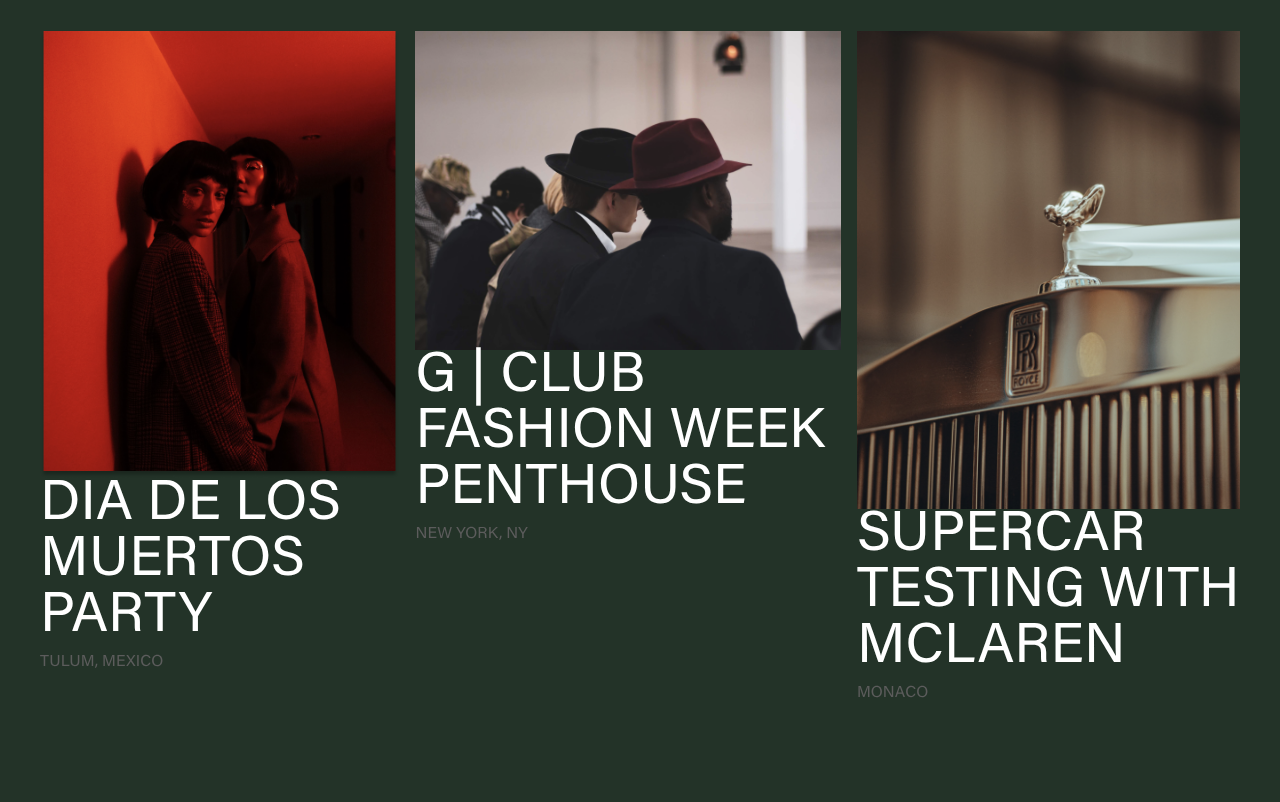
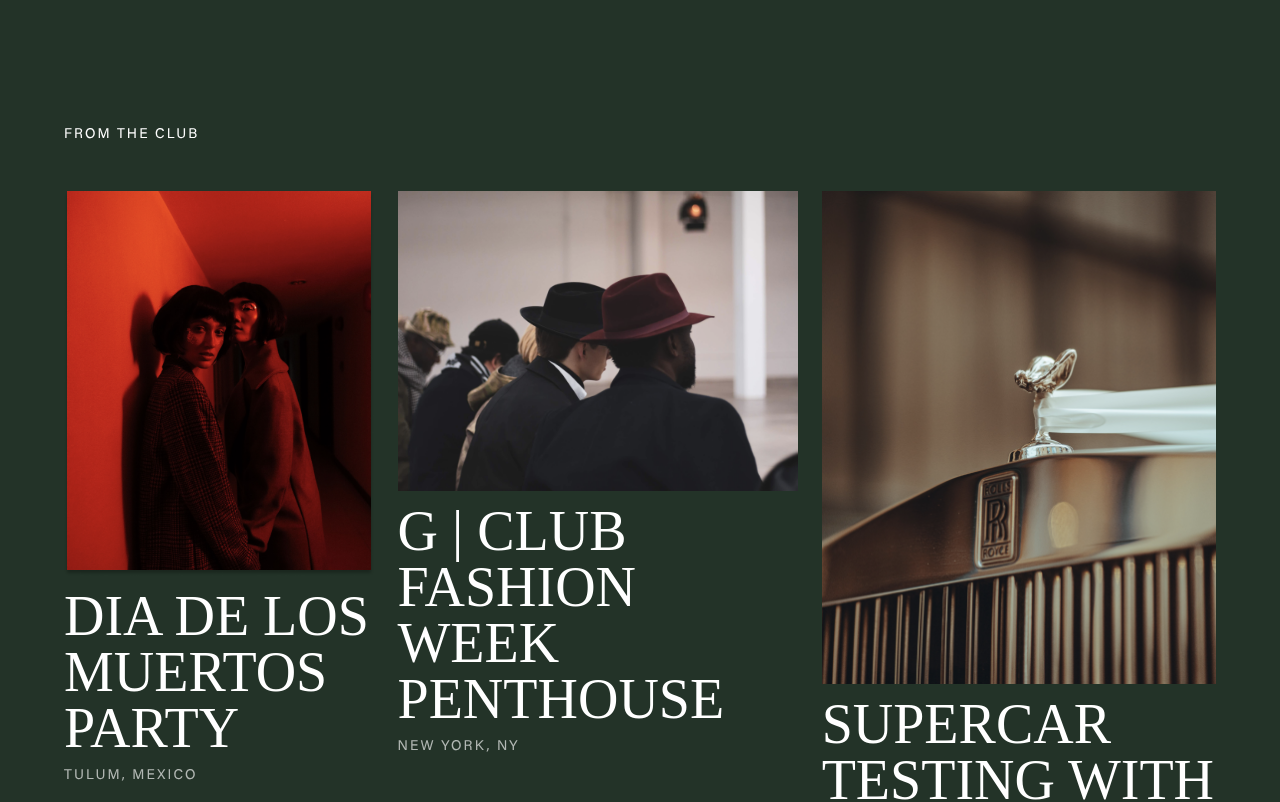
Before and after one commit to tayyabshahid7/Gclub, a Nuxt app: page / in a window 1280 px wide. Shown: the part 2440-3242 px from the top of the page. Built offline with nearby package versions, Linux system fonts and the light colour scheme; a web font is replaced by a local one.

Commit message:
from the club wip

```diff
--- a/pages/index.vue
+++ b/pages/index.vue
@@ -4,6 +4,7 @@
     <nav-bar />
     <hero-section />
     <panel-section />
+    <from-the-club />
     <about-us />
     <app-footer />
     <hero-end />
@@ -17,6 +18,7 @@
 import HeroSection from "~~/routes/landing-page/hero-section";
 import HeroEnd from "~~/routes/landing-page/hero-end";
 import PanelSection from "~~/routes/landing-page/panel-section";
+import FromTheClub from "~~/routes/landing-page/from-the-club";
 import AppFooter from "~~/layouts/app-footer.vue";
 import TopBar from "~~/components/top-bar.vue";
 export default {
@@ -29,6 +31,7 @@
     HeroEnd,
     AppFooter,
     TopBar,
+    FromTheClub,
   },
   name: "IndexPage",
 };
--- /dev/null
+++ b/routes/landing-page/from-the-club/index.vue
@@ -0,0 +1,67 @@
+<template>
+  <main class="mt-24">
+    <div class="mx-16 mb-12 title">FROM THE CLUB</div>
+    <div class="flex space-x-6 mx-16">
+      <div class="flex flex-col space-y-3">
+        <img src="~/assets/images/panel-1.png" alt="" />
+        <h1 class="card-header-text">Dia de los Muertos party</h1>
+        <p class="card-subheader-text">tulum, mexico</p>
+      </div>
+      <div class="flex flex-col space-y-3">
+        <img src="~/assets/images/panel-2.png" alt="" />
+        <h1 class="card-header-text">G | Club Fashion Week Penthouse</h1>
+        <p class="card-subheader-text">new york, ny</p>
+      </div>
+      <div class="flex flex-col space-y-3">
+        <img src="~/assets/images/panel-3.png" alt="" />
+        <h1 class="card-header-text">Supercar Testing with McLaren</h1>
+        <p class="card-subheader-text">monaco</p>
+      </div>
+    </div>
+  </main>
+</template>
+
+<script>
+export default {
+  name: "FromTheClub",
+};
+</script>
+
+<style scoped>
+.title {
+  font-family: Acumin Variable Concept;
+  font-style: normal;
+  font-weight: 382;
+  font-size: 14px;
+  line-height: 16px;
+  letter-spacing: 2px;
+  text-transform: uppercase;
+  color: #ffffff;
+}
+
+.card-header-text {
+  font-family: IvyPresto Display;
+  font-style: normal;
+  font-weight: 200;
+  font-size: 56px;
+  line-height: 56px;
+  text-transform: uppercase;
+  color: #ffffff;
+}
+
+.card-subheader-text {
+  font-family: Acumin Variable Concept;
+  font-style: normal;
+  font-weight: 382;
+  font-size: 14px;
+  line-height: 16px;
+  letter-spacing: 2px;
+  text-transform: uppercase;
+  color: #ffffff;
+  opacity: 0.65;
+  flex: none;
+  order: 1;
+  flex-grow: 0;
+  margin: 16px 0px;
+}
+</style>
--- a/routes/landing-page/panel-section/index.vue
+++ b/routes/landing-page/panel-section/index.vue
@@ -1,5 +1,5 @@
 <template>
-  <div class="px-5" >
+  <div class="px-5">
     <div
       class="md:px-10 w-full border-t border-app-gray cursor-pointer"
       v-for="(character, index) in panelList"
@@ -39,36 +39,6 @@
         </div>
       </div>
     </div>
-
-
-    <div
-      class="grid grid-rows-1 md:grid-flow-col gap-4 bg-app-color text-white uppercase md:px-5 md:w-full md:pb-7"
-    >
-      <div class="col-span-1">
-        <img src="~~/assets/images/panel-1.png" alt="" />
-        <h1 class="text-lg lg:text-h2 break-words leading-none">
-          Dia de los Muertos party
-        </h1>
-        <p class="text-xs text-app-gray">tulum, mexico</p>
-      </div>
-      <div class="col-span-1">
-        <img src="~~/assets/images/panel-2.png" alt="" />
-        <h1 class="text-lg lg:text-h2 break-words leading-none">
-          G | Club Fashion Week Penthouse
-        </h1>
-        <p class="text-xs text-app-gray">new york, ny</p>
-      </div>
-      <div class="col-span-1">
-        <img src="~~/assets/images/panel-3.png" alt="" />
-        <h1 class="text-lg lg:text-h2 break-words leading-none">
-          Supercar Testing with McLaren
-        </h1>
-        <p class="text-xs text-app-gray">monaco</p>
-      </div>
-    </div>
-
-
-
   </div>
 </template>
 
```
